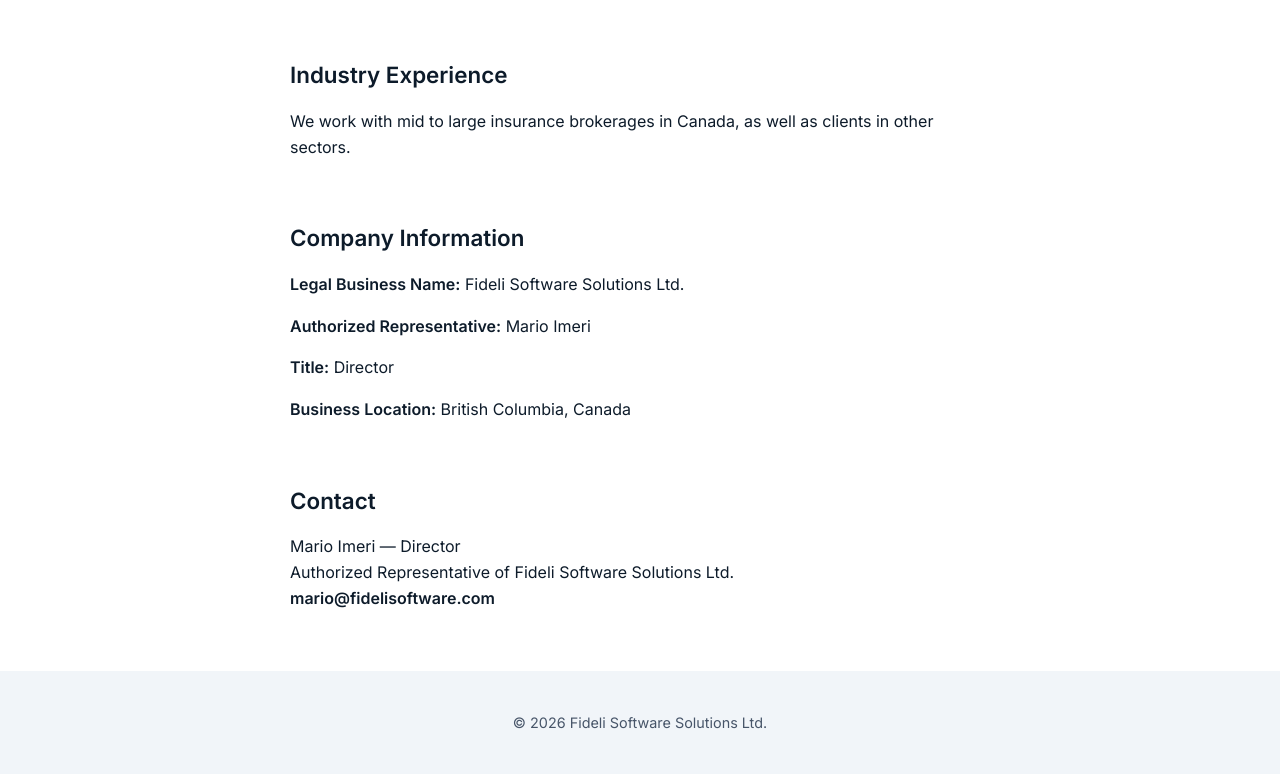
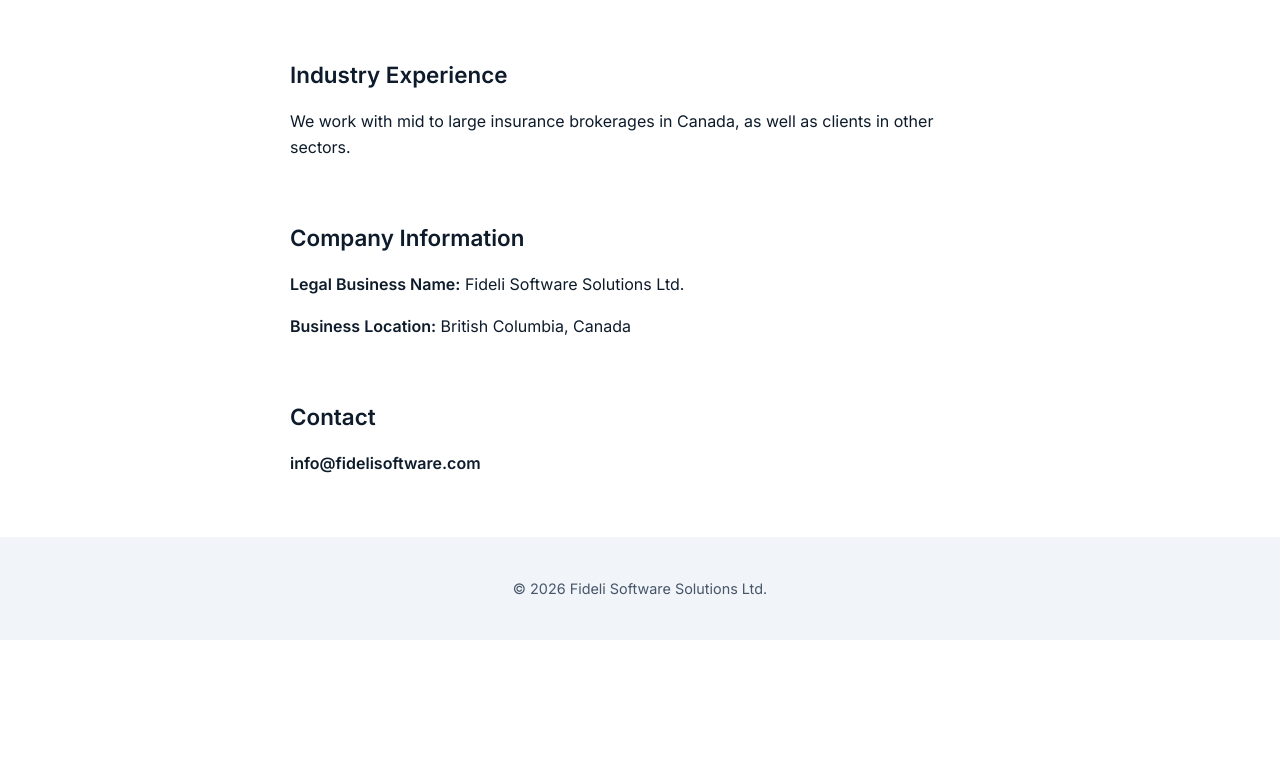
Before and after one commit to Fideli-Software/fideli-software.github.io, a plain HTML site: page index.html in a window 1280 px wide. Shown: the part 748-1522 px from the top of the page. After the commit the page ends 1388 px from the top, so only its background shows below. Drawn offline with Linux system fonts and the light colour scheme.

Commit message:
Update company contact information
Comment out authorized representative details and update email.

```diff
--- a/index.html
+++ b/index.html
@@ -54,17 +54,17 @@
     <section id="company-info">
       <h2>Company Information</h2>
       <p><strong>Legal Business Name:</strong> Fideli Software Solutions Ltd.</p>
-      <p><strong>Authorized Representative:</strong> Mario Imeri</p>
-      <p><strong>Title:</strong> Director</p>
+      <!-- <p><strong>Authorized Representative:</strong> Mario Imeri</p>
+      <p><strong>Title:</strong> Director</p> -->
       <p><strong>Business Location:</strong> British Columbia, Canada</p>
     </section>
 
     <section id="contact">
       <h2>Contact</h2>
       <p>
-        Mario Imeri — Director<br>
-        Authorized Representative of Fideli Software Solutions Ltd.<br>
-        <a href="mailto:mario@fidelisoftware.com">mario@fidelisoftware.com</a>
+        <!-- Mario Imeri — Director<br>
+        Authorized Representative of Fideli Software Solutions Ltd.<br> -->
+        <a href="mailto:info@fidelisoftware.com">info@fidelisoftware.com</a>
       </p>
     </section>
 
```
